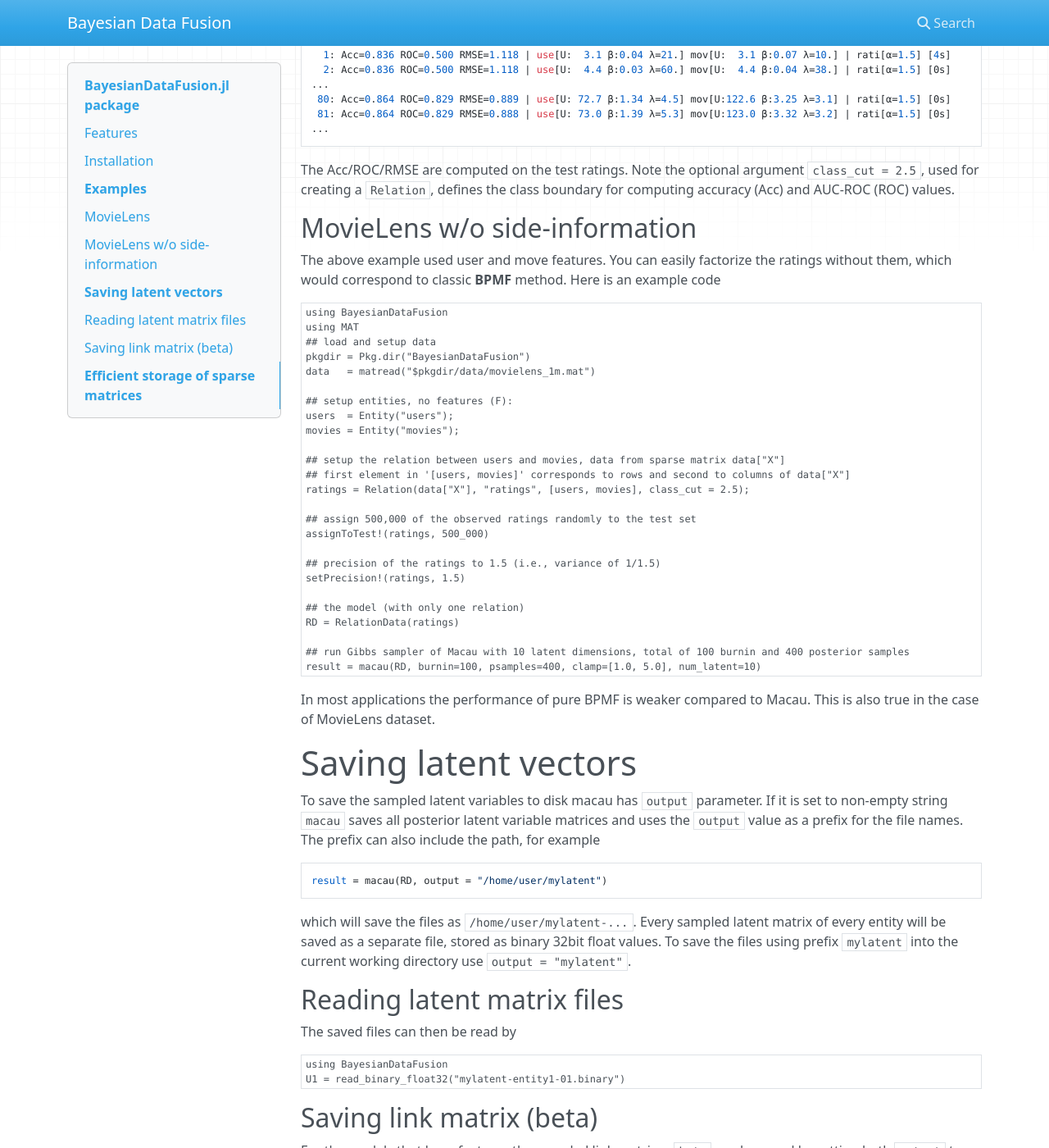
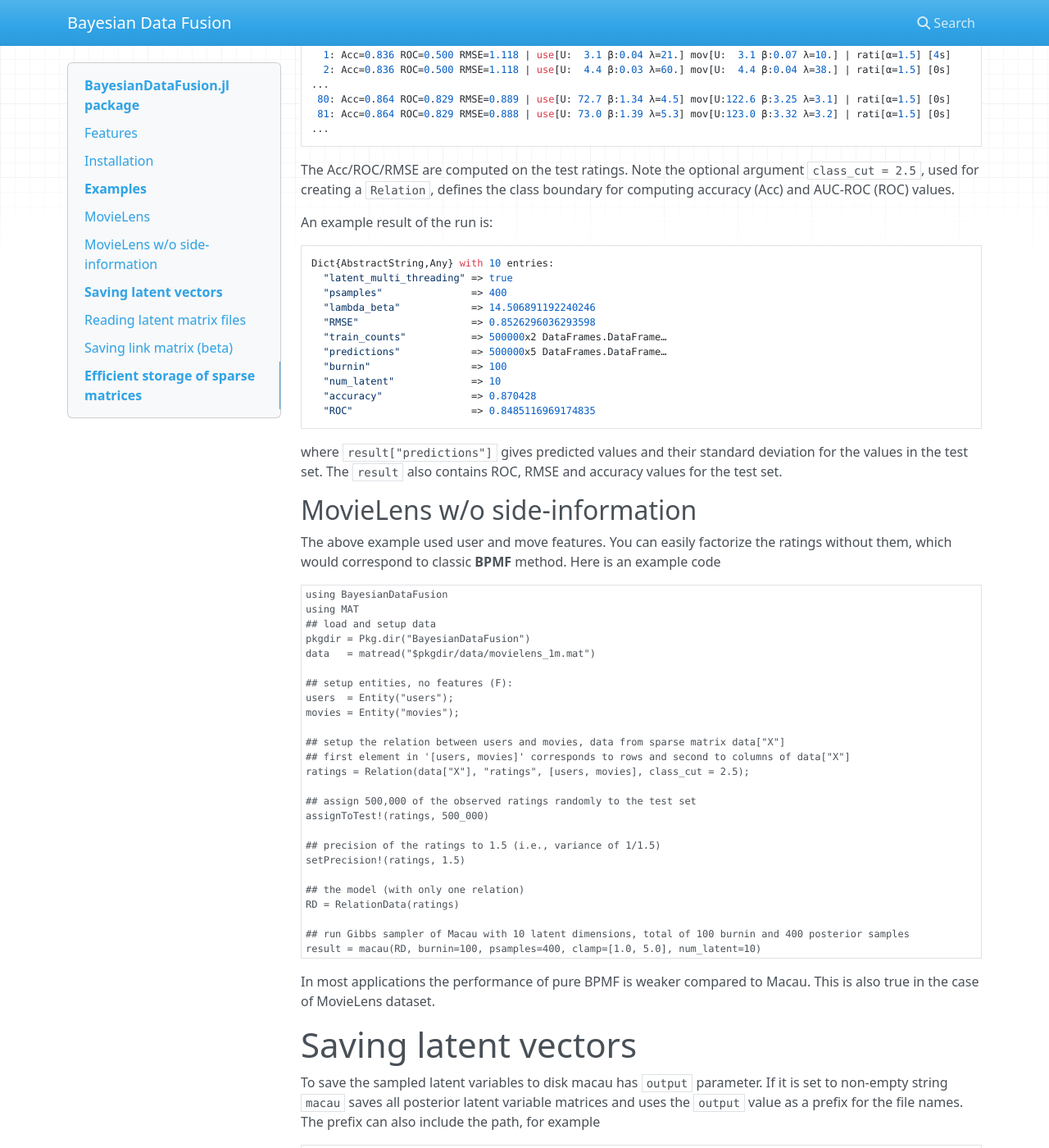
Before and after one commit to jaak-s/BayesianDataFusion.jl, an MkDocs documentation site: the page built from docs/index.md, in a window 1280 px wide and 1400 px high, scrolled down 1615 px. Shown: the whole window at 82% size. Built offline with MkDocs 1.6.1, drawn with Linux system fonts in a browser that asks for light colours; nearby versions of some CDN libraries; some of the changed text lies outside the part shown.

Commit message:
updated docs about output

````diff
--- a/docs/index.md
+++ b/docs/index.md
@@ -74,6 +74,22 @@ Macau output shows the progress of the Gibbs sampler:
 ```
 The Acc/ROC/RMSE are computed on the test ratings. Note the optional argument `class_cut = 2.5`, used for creating a `Relation`, defines the class boundary for computing accuracy (Acc) and AUC-ROC (ROC) values.
 
+An example result of the run is:
+```
+Dict{AbstractString,Any} with 10 entries:
+  "latent_multi_threading" => true
+  "psamples"               => 400
+  "lambda_beta"            => 14.506891192240246
+  "RMSE"                   => 0.8526296036293598
+  "train_counts"           => 500000x2 DataFrames.DataFrame…
+  "predictions"            => 500000x5 DataFrames.DataFrame…
+  "burnin"                 => 100
+  "num_latent"             => 10
+  "accuracy"               => 0.870428
+  "ROC"                    => 0.8485116969174835
+```
+where `result["predictions"]` gives predicted values and their standard deviation for the values in the test set. The `result` also contains ROC, RMSE and accuracy values for the test set.
+
 ## MovieLens w/o side-information
 The above example used user and move features. You can easily factorize the ratings without them, which would correspond to classic **BPMF** method. Here is an example code
 ```julia
````
Also changed, not shown: other parts of docs/index.md (+1 -1 lines).
